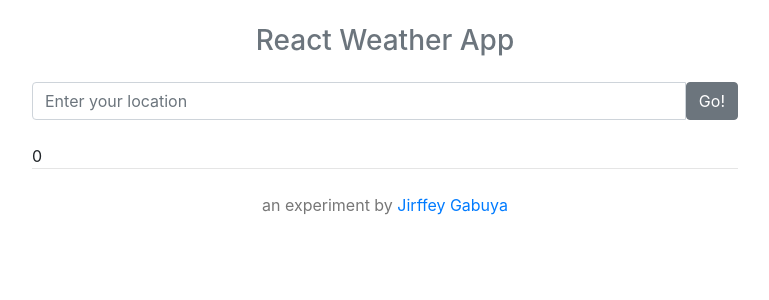
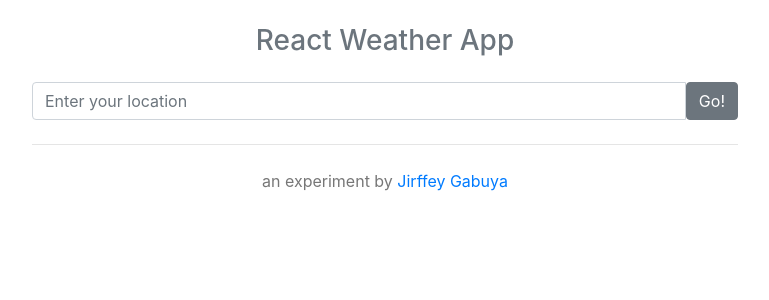
Before and after one commit to jgabuya/react-weather-app, a React (Create React App) app: page / in a window 1280 px wide. Shown: the top 300 px of the page, without its empty margins (255-1024 px from the left). Built offline with nearby package versions, Linux system fonts and the light colour scheme.

Commit message:
Continuation of last commit

```diff
--- a/src/components/main/Main.jsx
+++ b/src/components/main/Main.jsx
@@ -2,7 +2,7 @@ import React from 'react';
 import axios from 'axios';
 import Form from '../form/Form';
 import Result from "../result/Result";
-import Error from "../result/Result";
+import Error from "../result/Error";
 import isEmpty from "lodash/isEmpty";
 
 class Main extends React.Component {
@@ -42,8 +42,10 @@ class Main extends React.Component {
             .catch(function (error) {
                 instance.setState({
                     weatherData: {},
-                    errorMessage: error.message
+                    errorMessage: `Weather info for "${instance.state.location}" not available.`
                 });
+
+                console.log(error);
             });
     }
 
@@ -60,19 +62,20 @@ class Main extends React.Component {
     }
 
     render() {
+        let display;
+
+        if (this.state.errorMessage.length > 0) {
+            display = <Error errorMessage={this.state.errorMessage} />;
+            console.log(this.state.errorMessage);
+        } else if (!isEmpty(this.state.weatherData)) {
+            display = <Result icon={this.state.weatherData.weather[0].icon} name={this.state.weatherData.name} description={this.state.weatherData.weather[0].main} temp={this.state.weatherData.main.temp} />;
+        }
+
         return (
             <div>
                 <Form onLocationChange={this.onLocationChange} onLocationSubmit={this.onLocationSubmit} />
 
-                {
-                    this.state.errorMessage.length &&
-                    <Error errorMessage={this.state.errorMessage} />
-                }
-
-                {
-                    !isEmpty(this.state.weatherData) &&
-                    <Result icon={this.state.weatherData.weather[0].icon} />
-                }
+                {display}
             </div>
         )
     }
--- a/src/components/result/Error.jsx
+++ b/src/components/result/Error.jsx
@@ -7,7 +7,7 @@ class Error extends React.Component {
             <div className="row mb-3">
                 <div className="col">
                     <Alert color="warning">
-                        {this.prop.errorMessage}
+                        {this.props.errorMessage}
                     </Alert>
                 </div>
             </div>
```
